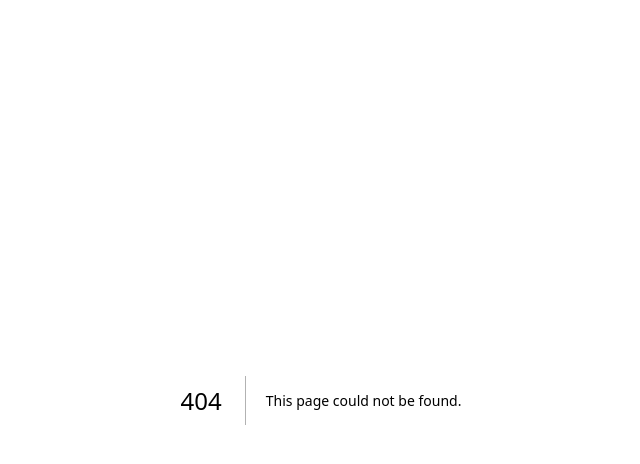
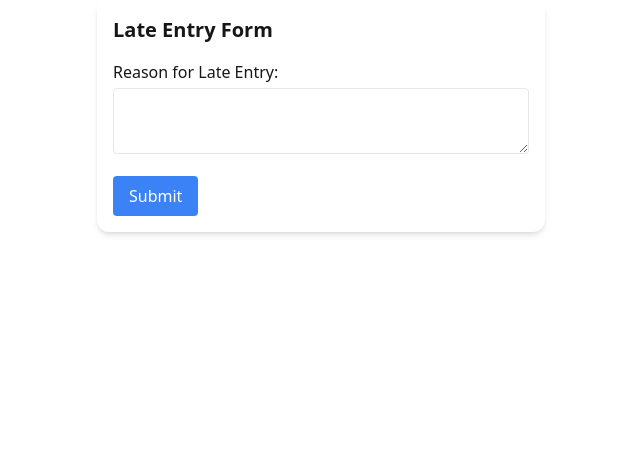
Before and after one commit to Shuaibullattil/lateCheck, a Next.js app in the folder sampleone/: page /late-entry-form in a window 1280 px wide. Before the commit this address had no page. Shown: the top 464 px of the page, without its empty margins (319-959 px from the left). Built offline with nearby package versions, Linux system fonts and the light colour scheme.

Commit message:
late entry form done

```diff
--- a/sampleone/package.json
+++ b/sampleone/package.json
@@ -14,6 +14,7 @@
     "html5-qrcode": "^2.3.8",
     "mongodb": "^6.12.0",
     "next": "15.1.5",
+    "qrcode.react": "^4.2.0",
     "react": "^19.0.0",
     "react-dom": "^19.0.0"
   },
--- a/sampleone/src/app/components/Qrreader.tsx
+++ b/sampleone/src/app/components/Qrreader.tsx
@@ -2,8 +2,11 @@
 
 import React, { useEffect } from "react";
 import { Html5QrcodeScanner } from "html5-qrcode";
+import { useRouter } from "next/navigation"; // Next.js navigation
 
 const QrReader = () => {
+    const router = useRouter();
+
     useEffect(() => {
         const scanner = new Html5QrcodeScanner(
         "qr-reader",
@@ -13,7 +16,11 @@ const QrReader = () => {
 
     scanner.render(
         (decodedText) => {
-        alert(`QR Code scanned: ${decodedText}`);
+            if (decodedText.includes("late-entry-form")) {
+              router.push(decodedText); // Redirect to form page
+            } else {
+              alert("Invalid QR Code!");
+            }
           },
       (errorMessage) => {
         console.log("QR Code scanning error:", errorMessage);
--- /dev/null
+++ b/sampleone/src/app/dashboard/qrcode/page.tsx
@@ -0,0 +1,10 @@
+"use client"
+import { QRCodeCanvas } from "qrcode.react";
+
+const QrGenerator = () => {
+  const formUrl = "https://192.168.1.8:3000/late-entry-form"; // Change to your actual URL
+
+  return <QRCodeCanvas value={formUrl} size={200} />;
+};
+
+export default QrGenerator;
--- a/sampleone/src/app/globals.css
+++ b/sampleone/src/app/globals.css
@@ -17,8 +17,8 @@
     font-weight: 500;
     font-size: larger;
     padding: 8px;
-    background-color: rgb(242, 27, 16);
-    color: aliceblue;
+    background-color: rgb(247, 189, 16);
+    color: rgb(0, 0, 0);
     border-radius: 15px;
 }
 #html5-qrcode-select-camera{
--- /dev/null
+++ b/sampleone/src/app/late-entry-form/page.tsx
@@ -0,0 +1,37 @@
+"use client";
+import React, { useState } from "react";
+import { useRouter } from "next/navigation";
+
+const LateEntryForm = () => {
+    const router = useRouter();
+    const [reason, setReason] = useState("");
+
+    const handleSubmit = (e: React.FormEvent) => {
+        e.preventDefault();
+        router.push("https://192.168.1.8:3000/home");
+        alert(`Late Entry Reason: ${reason}`);
+        // Send to backend or store in DB
+    };
+
+    return (
+        <div className="p-4 max-w-md mx-auto bg-white rounded-xl shadow-md space-y-4">
+        <h2 className="text-xl font-bold">Late Entry Form</h2>
+        <form onSubmit={handleSubmit}>
+            <label className="block mb-2">
+            Reason for Late Entry:
+            <textarea
+                className="w-full p-2 border rounded mt-1"
+                value={reason}
+                onChange={(e) => setReason(e.target.value)}
+                required
+            />
+            </label>
+            <button type="submit" className="mt-2 px-4 py-2 bg-blue-500 text-white rounded">
+            Submit
+            </button>
+        </form>
+        </div>
+    );
+    };
+
+    export default LateEntryForm;
```
Also changed, not shown: 1 other file (tests, documents, lock files or other folders). Lines whose indentation alone changed are shown as unchanged.
